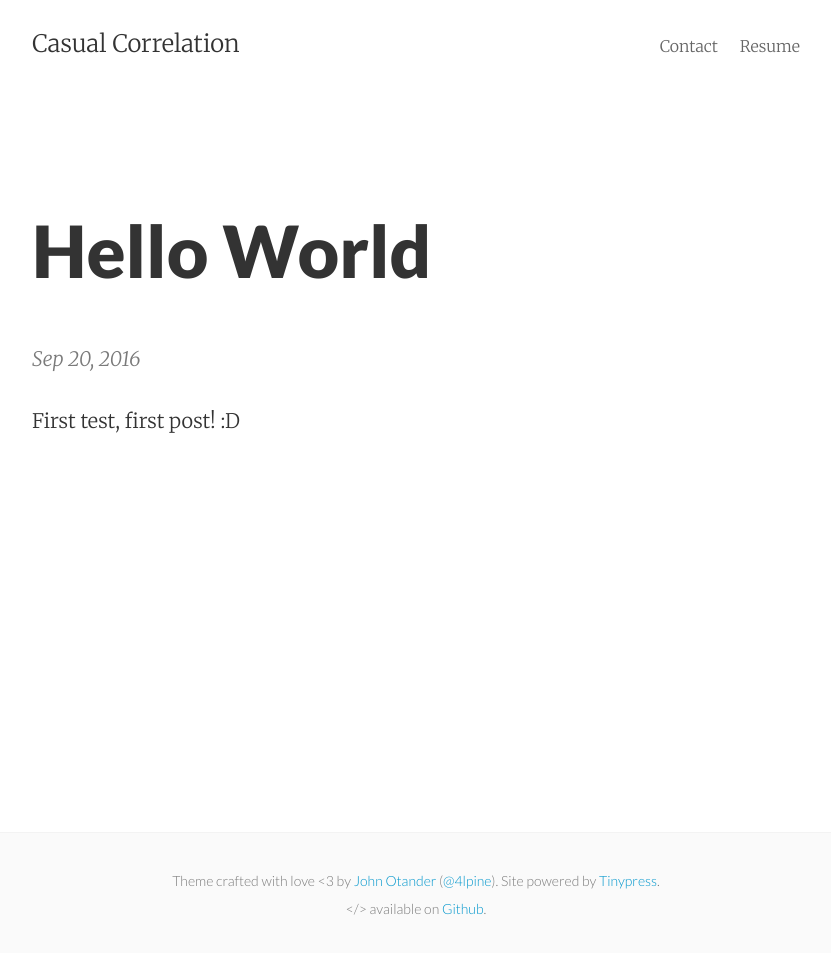
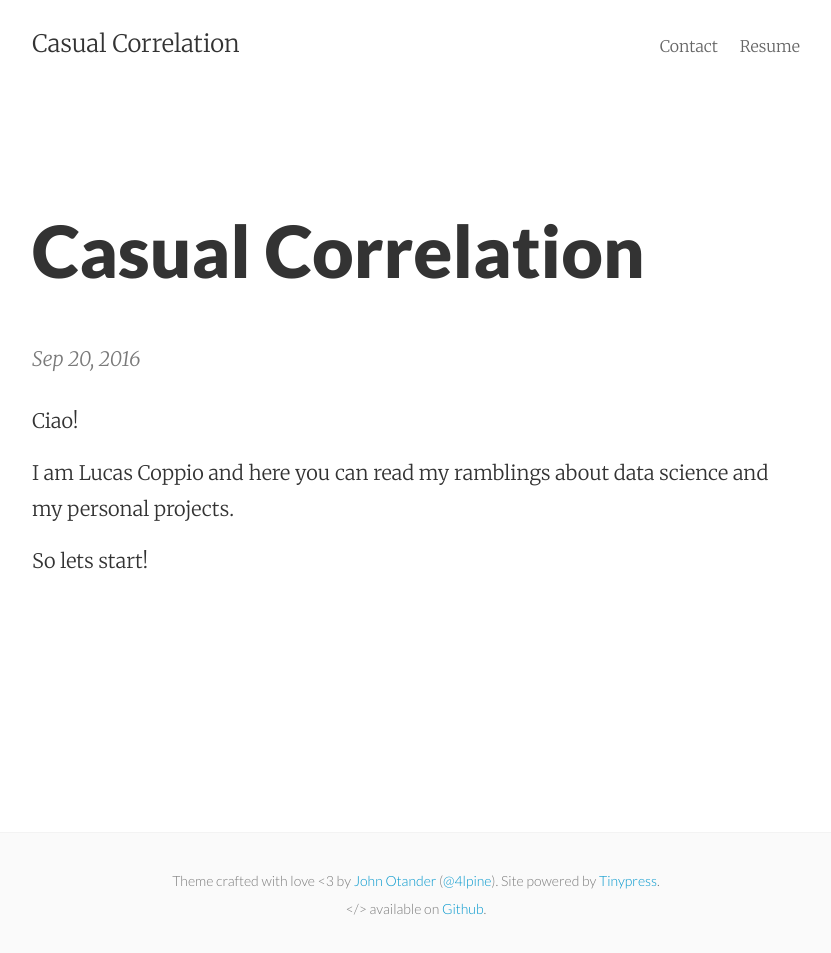
Before and after one commit to Scoppio/Scoppio.github.io, a Jekyll site: the page built from _posts/2016-09-20-hello-world.markdown, in a window 1280 px wide. Shown: the whole page, without its empty margins (224-1055 px from the left). Built offline with Jekyll 4.4.1, drawn with Linux system fonts in a browser that asks for light colours.

Commit message:
update-first post
I had to update it

```diff
--- a/_posts/2016-09-20-hello-world.markdown
+++ b/_posts/2016-09-20-hello-world.markdown
@@ -1,6 +1,10 @@
 ---
 published: true
-title: Hello World
+title: Casual Correlation
 layout: post
 ---
-First test, first post! :D
+Ciao!
+
+I am Lucas Coppio and here you can read my ramblings about data science and my personal projects.
+
+So lets start!
```
